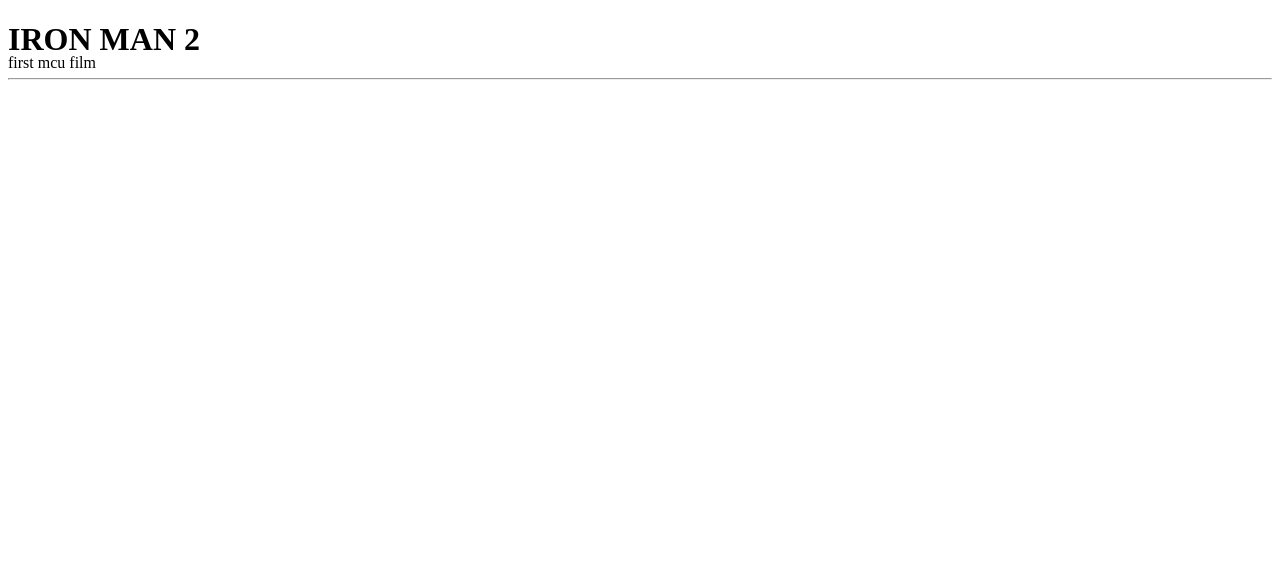
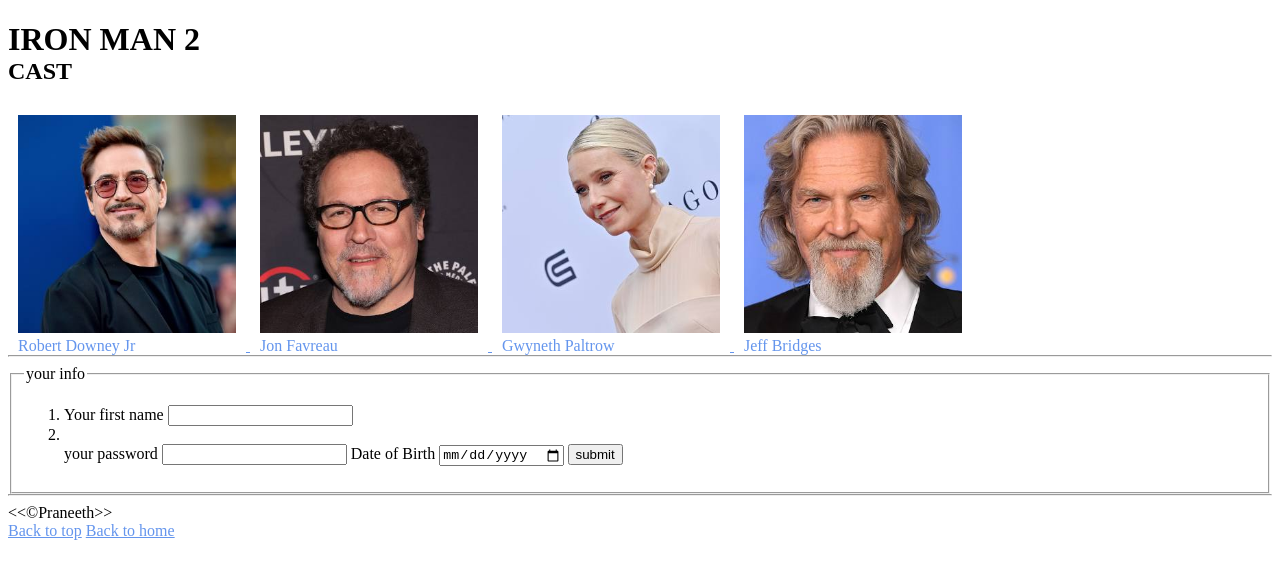
Before and after one commit to PraneethBandari/IronMan, a plain HTML site: page ironman2.html in a window 1280 px wide. Drawn offline with Linux system fonts and the light colour scheme.

Commit message:
Update ironman2.html

```diff
--- a/ironman2.html
+++ b/ironman2.html
@@ -1,13 +1,61 @@
 <!DOCTYPE html>
 <html>
     <head>
-        <title>Ironman1</title>
+        <title>Ironman2</title>
         <link rel="icon" href="images.jpg">
         <link rel="stylesheet" href="cssironman1.css">
     </head>
     <body>
         <h1>IRON MAN 2</h1>
-        <p>first mcu film</p>
+        <h2>CAST</h2>
+        <div class="casting">
+            <a  href="https://en.wikipedia.org/wiki/Robert_Downey_Jr.">
+                <figure>
+                    <img  src="rdj.jpg" alt="rdj" width="300" >
+                    <figcaption>Robert Downey Jr</figcaption>
+                </figure>
+            </a>
+            <a href="https://en.wikipedia.org/wiki/Jon_Favreau">
+                <figure>
+                    <img  src="jon.jpg" alt="jon" width="300" >
+                    <figcaption>Jon Favreau</figcaption>
+                </figure>
+            </a>
+            <a href="https://en.wikipedia.org/wiki/Gwyneth_Paltrow">
+                <figure>
+                    <img src="gwyneth.jpg" alt="gwyneth" width="300" >
+                    <figcaption>Gwyneth Paltrow</figcaption>
+                </figure>
+            </a>
+            <a href="https://en.wikipedia.org/wiki/Jeff_Bridges">
+                    <figure>
+                        <img src="jeff.jpg" alt="Jeff" width="300" >
+                        <figcaption>Jeff Bridges</figcaption>
+                    </figure>
+            </a>
+
+        </div>
         <hr>
+        <fieldset>
+            <legend>your info</legend>
+        <form action="https://formspree.io/f/moqzgqlz" method="post">
+        <ol> <li><label for="name">Your first name</label>
+            <input type="text" name="name" id="name" pattern="[A-Z a-z]+" title="please enter alphabets only"></li>
+            <li>
+
+            </li><label for="password">your password</label>
+            <input type="password" name="password" id="password">
+            <label for="dateofbirth">Date of Birth</label>
+            <input type="date" name="date" id="dateofbirth">
+            <input type="submit" value="submit">
+        </ol>
+
+
+        </form>
+        </fieldset>
+        <hr style="margin-top: 0;">
+        &lt&lt&copy;Praneeth&gt&gt<br>
+        <a href="#">Back to top</a>
+        <a href="/">Back to home</a>
     </body>
 </html>
```
